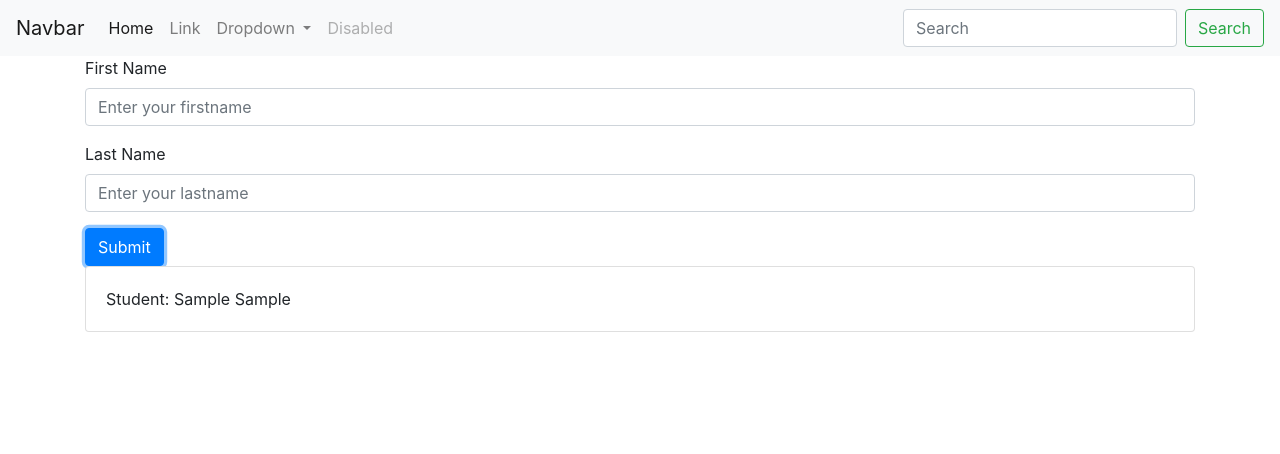
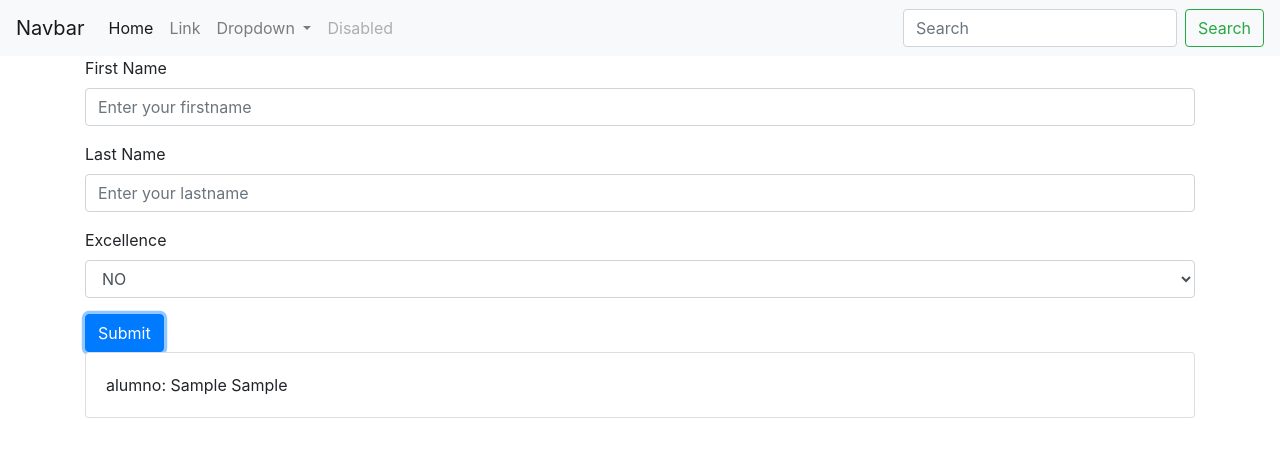
Before and after one commit to diego40g/first-Angular, an Angular app in the folder Curso_LaWebEmpiezaAqui/AngularConcepts/005_boostrap/: page / in a window 1280 px wide. Both pictures are taken after typing "Sample", "Sample" into the empty fields and a click on the button "Submit". Shown: the top 454 px of the page. Built offline with nearby package versions, Linux system fonts and the light colour scheme.

Commit message:
adding new parameter to manager ngClass

```diff
--- a/Curso_LaWebEmpiezaAqui/AngularConcepts/005_boostrap/src/app/boostrap-form/boostrap-form.component.css
+++ b/Curso_LaWebEmpiezaAqui/AngularConcepts/005_boostrap/src/app/boostrap-form/boostrap-form.component.css
@@ -0,0 +1,3 @@
+.excellence{
+  color: lightgreen;
+}
--- a/Curso_LaWebEmpiezaAqui/AngularConcepts/005_boostrap/src/app/boostrap-form/boostrap-form.component.html
+++ b/Curso_LaWebEmpiezaAqui/AngularConcepts/005_boostrap/src/app/boostrap-form/boostrap-form.component.html
@@ -2,18 +2,28 @@
   <form action="">
     <div class="form-group">
       <label for="firstName">First Name</label>
-      <input type="text" class="form-control" name="firstName" aria-describedby="firstName" placeholder="Enter your firstname" [(ngModel)]="alumno.firstName">
+      <input type="text" class="form-control" name="firstName" aria-describedby="firstName" placeholder="Enter your firstname" [(ngModel)]="student.firstName">
     </div>
     <div class="form-group">
       <label for="lastName">Last Name</label>
-      <input type="text" class="form-control" name="lastName" placeholder="Enter your lastname" [(ngModel)]="alumno.lastName">
+      <input type="text" class="form-control" name="lastName" placeholder="Enter your lastname" [(ngModel)]="student.lastName">
+    </div>
+    <div class="form-group">
+      <label for="excellence">Excellence</label>
+      <select class="form-control" [(ngModel)]="student.excellence" name="excellence">
+        <option value=true>YES</option>
+        <option value=false>NO</option>
+      </select>
     </div>
     <button type="submit" (click)="addingStudent()" class="btn btn-primary">Submit</button>
   </form>
 
   <div class="card" *ngFor="let student of studentsList">
     <div class="card-body">
-      Student: {{student.firstName}} {{student.lastName}}
+      <span [ngClass]="{ 'excellence': student.excellence }">
+        alumno:
+      </span>
+      {{student.firstName}} {{student.lastName}}
     </div>
   </div>
 </div>
--- a/Curso_LaWebEmpiezaAqui/AngularConcepts/005_boostrap/src/app/boostrap-form/boostrap-form.component.ts
+++ b/Curso_LaWebEmpiezaAqui/AngularConcepts/005_boostrap/src/app/boostrap-form/boostrap-form.component.ts
@@ -3,13 +3,13 @@ import { Component } from '@angular/core';
 class Student{
   public firstName: string;
   public lastName: string;
+  public excellence: boolean;
 
   constructor(){
     this.firstName='';
     this.lastName='';
+    this.excellence=false;
   }
-
-
 }
 
 @Component({
@@ -18,17 +18,17 @@ class Student{
   styleUrls: ['./boostrap-form.component.css']
 })
 export class BoostrapFormComponent {
-  alumno: Student = new Student();
+  student: Student = new Student();
   studentsList: Array<Student> = new Array<Student>();
 
   addingStudent(){
     this.studentsList.push({
-      firstName: this.alumno.firstName,
-      lastName: this.alumno.lastName
+      firstName: this.student.firstName,
+      lastName: this.student.lastName,
+      excellence: this.student.excellence
     })
-    this.alumno.firstName='';
-    this.alumno.lastName='';
-
-    console.log(this.studentsList);
+    this.student.firstName='';
+    this.student.lastName='';
+    this.student.excellence=false;
   }
 }
```
